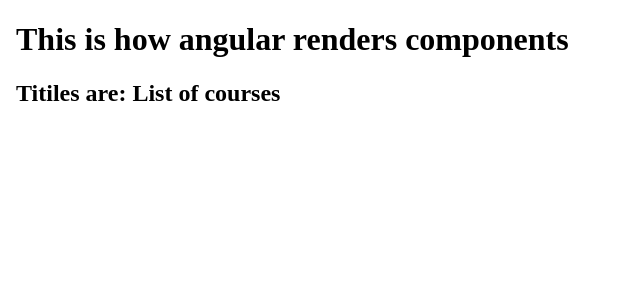
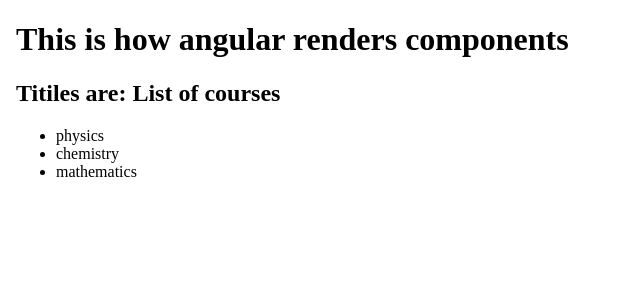
Before and after one commit to prerit714/angular-first-project, an Angular app: page / in a window 1280 px wide. Shown: the top 300 px of the page, without its empty margins (0-640 px from the left). Built offline with nearby package versions, Linux system fonts and the light colour scheme.

Commit message:
Using ngFor directive to output a list of courses

```diff
--- a/src/app/courses.component.ts
+++ b/src/app/courses.component.ts
@@ -6,15 +6,25 @@ import { Component } from "@angular/core";
   // Using data-binding and interpolation syntax ({{}} syntax), whenever the value
   // of title changes, the component is re-rendered
   // Any valid JS expression is allowed between {{}}
+  // We use directives to manipulate the DOM
   template: `
     <h2>{{ "Titiles are: " + getTitle() }}</h2>
+    <ul>
+      <li *ngFor="let course of courses">
+        {{ course }}
+      </li>
+    </ul>
   `,
 })
 export class CoursesComponent {
   // Leaving this class empty for now
   // Define a field "title"
   title: string = "List of courses";
-
+  courses: string[] = [
+    "physics",
+    "chemistry",
+    "mathematics"
+  ];
   getTitle(): string {
     return this.title;
   }
```
